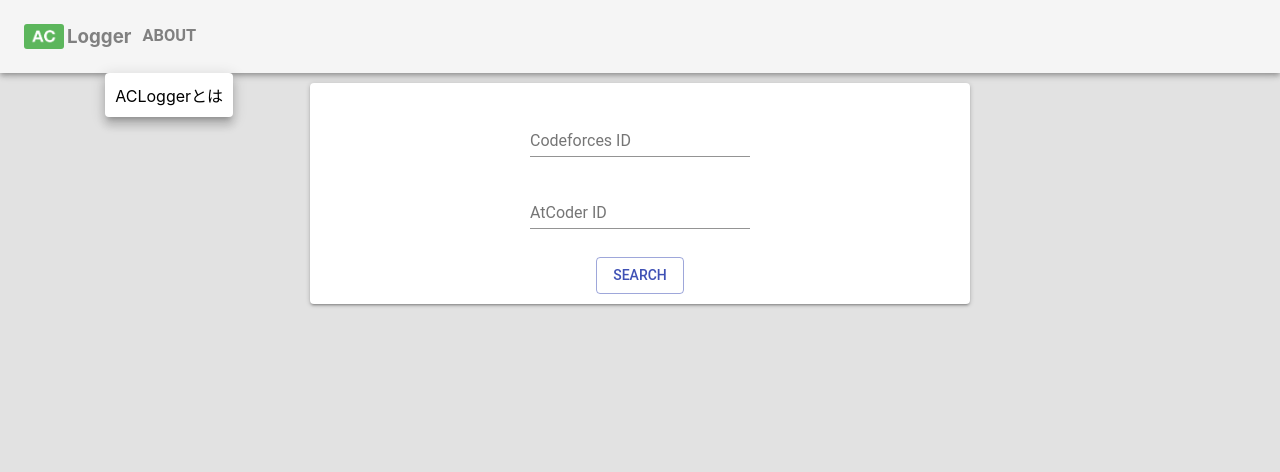
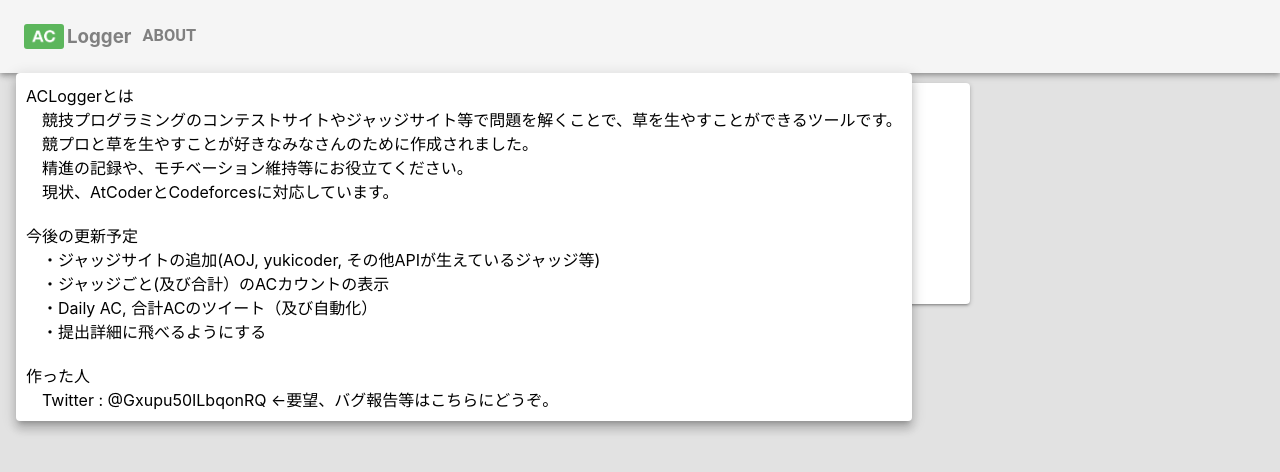
Before and after one commit to daleksprinter/aclogger, a React (Create React App) app: page / in a window 1280 px wide. Both pictures are taken after a click on the button "ABOUT". Shown: the top 472 px of the page. Built offline with nearby package versions, Linux system fonts and the light colour scheme.

Commit message:
add about

```diff
--- a/src/Inputs.js
+++ b/src/Inputs.js
@@ -150,7 +150,7 @@ export default class Inputs extends Component{
         acsub.onreadystatechange = this.load;
         acprob.onreadystatechange = this.load;
 
-        var cf_url = "http://codeforces.com/api/user.status?handle=" + cfuser + "&from=1&count=10000";
+        var cf_url = "http://codeforces.com/api/user.status?handle=" + cfuser + "&from=1&count=5000";
         cfsub.open('Get', cf_url, true);
         cfsub.send(null);
 
--- a/src/aboutpage.js
+++ b/src/aboutpage.js
@@ -6,6 +6,20 @@ export default class AboutPage extends Component{
         return(
             <div className = 'aboutpage'>
                 <div>ACLoggerとは</div>
+                    <div>&emsp;競技プログラミングのコンテストサイトやジャッジサイト等で問題を解くことで、草を生やすことができるツールです。</div>
+                    <div>&emsp;競プロと草を生やすことが好きなみなさんのために作成されました。</div>
+                    <div>&emsp;精進の記録や、モチベーション維持等にお役立てください。</div>
+                    <div>&emsp;現状、AtCoderとCodeforcesに対応しています。</div>
+                <br></br>
+                <div>今後の更新予定</div>
+                    <div>&emsp;・ジャッジサイトの追加(AOJ, yukicoder, その他APIが生えているジャッジ等)</div>
+                    <div>&emsp;・ジャッジごと(及び合計）のACカウントの表示</div>
+                    <div>&emsp;・Daily AC, 合計ACのツイート（及び自動化）</div>
+                    <div>&emsp;・提出詳細に飛べるようにする</div>
+                <br></br>
+                <div>作った人</div>
+                    <div>&emsp;Twitter : @Gxupu50ILbqonRQ ←要望、バグ報告等はこちらにどうぞ。</div>
+
             </div>
         )
     }
```
